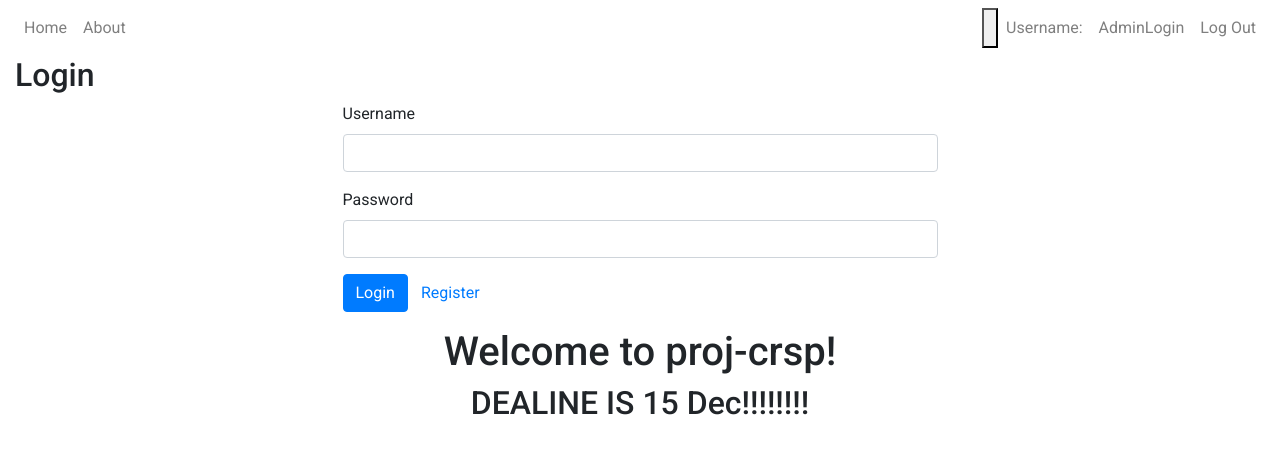
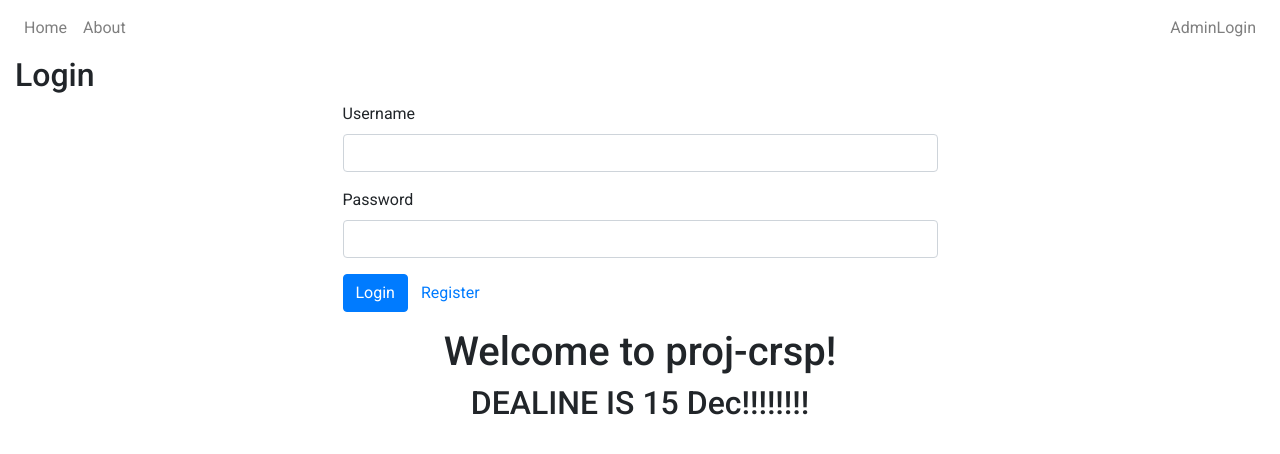
Before and after one commit to Oscarlchin/proj-crsp, an Angular app: page /login in a window 1280 px wide. Shown: the top 454 px of the page. Built offline with nearby package versions, Linux system fonts and the light colour scheme.

Commit message:
add username display

```diff
--- a/src/app/_models/user.ts
+++ b/src/app/_models/user.ts
@@ -1,6 +1,3 @@
-import { Injectable } from '@angular/core';
-
-@Injectable()
 export class User {
     username: string;
     password: string;
--- a/src/app/_services/auth.service.ts
+++ b/src/app/_services/auth.service.ts
@@ -2,14 +2,20 @@ import { Injectable, EventEmitter, Output } from '@angular/core';
 import { HttpClient } from '@angular/common/http';
 import { map } from 'rxjs/operators';
 import { config } from '../_globals';
+import { User } from '../_models';
 
 @Injectable()
 export class AuthService {
 
-  @Output() currentUsername = new EventEmitter() ;
+   loginObject: User = null;
 
-    constructor(private http: HttpClient
-      ) { }
+
+
+    constructor(private http: HttpClient) { }
+
+    isLoggedIn(): boolean {
+      return !!this.loginObject;
+    }
 
     login(username: string, password: string) {
         return this.http.post<any>(`${config.BASE_API_URL}/users/authenticate`, { username: username, password: password })
@@ -18,18 +24,20 @@ export class AuthService {
                 if (user && user.token) {
                     // store user details and jwt token in local storage to keep user logged in between page refreshes
                     localStorage.setItem('currentUser', JSON.stringify(user));
+                    this.loginObject = user;
                     console.log(user);
                 }
 
                 return user;
             }));
-    }
+        }
 
     logout() {
         // remove user from local storage to log user out
         localStorage.removeItem('currentUser');
         // remove admin login
         localStorage.removeItem('adminUser');
+        this.loginObject = null;
     }
     adminlogin(username: string, password: string) {
       return this.http.post<any>(`${config.BASE_API_URL}/admin/authenticate`, { username: username, password: password })
@@ -38,6 +46,7 @@ export class AuthService {
               if (admin && admin.token) {
                   // store user details and jwt token in local storage to keep user logged in between page refreshes
                   localStorage.setItem('adminUser', JSON.stringify(admin));
+                  this.loginObject = admin;
                   console.log(admin);
               }
 
--- a/src/app/login/login.component.ts
+++ b/src/app/login/login.component.ts
@@ -21,8 +21,7 @@ export class LoginComponent implements OnInit {
   constructor(private formBuilder: FormBuilder,
     private route: ActivatedRoute,
     private router: Router,
-    private authService: AuthService,
-    private nav: NavComponent
+    private authService: AuthService
     // private alertService: AlertService
     ) {}
 
@@ -33,7 +32,7 @@ export class LoginComponent implements OnInit {
     });
     // reset login status
     this.authService.logout();
-    this.nav.onLogoutUser();
+    //this.nav.onLogoutUser();
 
     // get return url from route parameters or default to '/'
     this.returnUrl = this.route.snapshot.queryParams['returnUrl'] || '/';
@@ -57,7 +56,7 @@ export class LoginComponent implements OnInit {
                 this.router.navigate([this.returnUrl]);
 //                const currentUser = JSON.parse(localStorage.getItem('currentUser'));
 //                this.currentUsername.emit(currentUser['username']);
-                this.nav.onUserDisplay();
+//                this.nav.onUserDisplay();
             },
             error => {
                 //  this.alertService.error(error);
--- a/src/app/nav/nav.component.html
+++ b/src/app/nav/nav.component.html
@@ -8,10 +8,9 @@
   </div>
   <div id = "userItem" class="navbar-nav">
   <ul class="navbar-nav navbar-toggler-right">
-    <button (click)="checking()"></button>
-    <li class="nav-item"><a class="nav-link" id="userDisplay" [(ngModel)]="currentUsernameIn" name="fieldName" ngDefaultControl>Username: {{ currentUsernameIn }}</a></li>
-    <li class="nav-item"><a class="nav-link" [routerLink]="['/admin']" (click)="AdminLogin()">AdminLogin</a></li>
-    <li class="nav-item"><a class="nav-link" [routerLink]="['/login']">Log Out</a></li>
+    <li class="nav-item" *ngIf="isLogin"><a class="nav-link" id="userDisplay" [(ngModel)]="userName" name="fieldName" ngDefaultControl>Username: {{ userName }}</a></li>
+    <li class="nav-item" *ngIf="isLogin === false"><a class="nav-link" [routerLink]="['/admin']" (click)="AdminLogin()">AdminLogin</a></li>
+    <li class="nav-item" *ngIf="isLogin" ><a class="nav-link" [routerLink]="['/login']">Log Out</a></li>
   </ul>
 </div>
 </nav>
--- a/src/app/nav/nav.component.ts
+++ b/src/app/nav/nav.component.ts
@@ -1,4 +1,4 @@
-import { Component, OnInit, Input } from '@angular/core';
+import { Component, OnInit } from '@angular/core';
 import { Router, ActivatedRoute } from '@angular/router';
 import { first } from 'rxjs/operators';
 import { AuthService } from '../_services';
@@ -9,30 +9,20 @@ import { AuthService } from '../_services';
   styleUrls: ['./nav.component.css']
 })
 export class NavComponent implements OnInit {
-  @Input()
-  currentUsernameIn = '';
-
   constructor(private route: ActivatedRoute,
     private router: Router,
     private authService: AuthService
     ) {}
 
   ngOnInit() {
-    const userI = JSON.parse(localStorage.getItem('currentUser'));
-    console.log(userI);
-    if (userI != null) {this.currentUsernameIn = userI['username']; }
+  }
+  get userName(): string {
+    return this.authService.loginObject.username;
   }
 
-  onUserDisplay() {
-    this.currentUsernameIn = JSON.parse(localStorage.getItem('currentUser'));
-    console.log(this.currentUsernameIn );
+  get isLogin(): boolean {
+    return this.authService.isLoggedIn();
   }
-
-  checking() {
-    console.log(this.currentUsernameIn);
-  }
-
-  onLogoutUser() {this.currentUsernameIn = ''; }
 
   AdminLogin() {
     this.authService.adminlogin('admin', 'admin')
```
